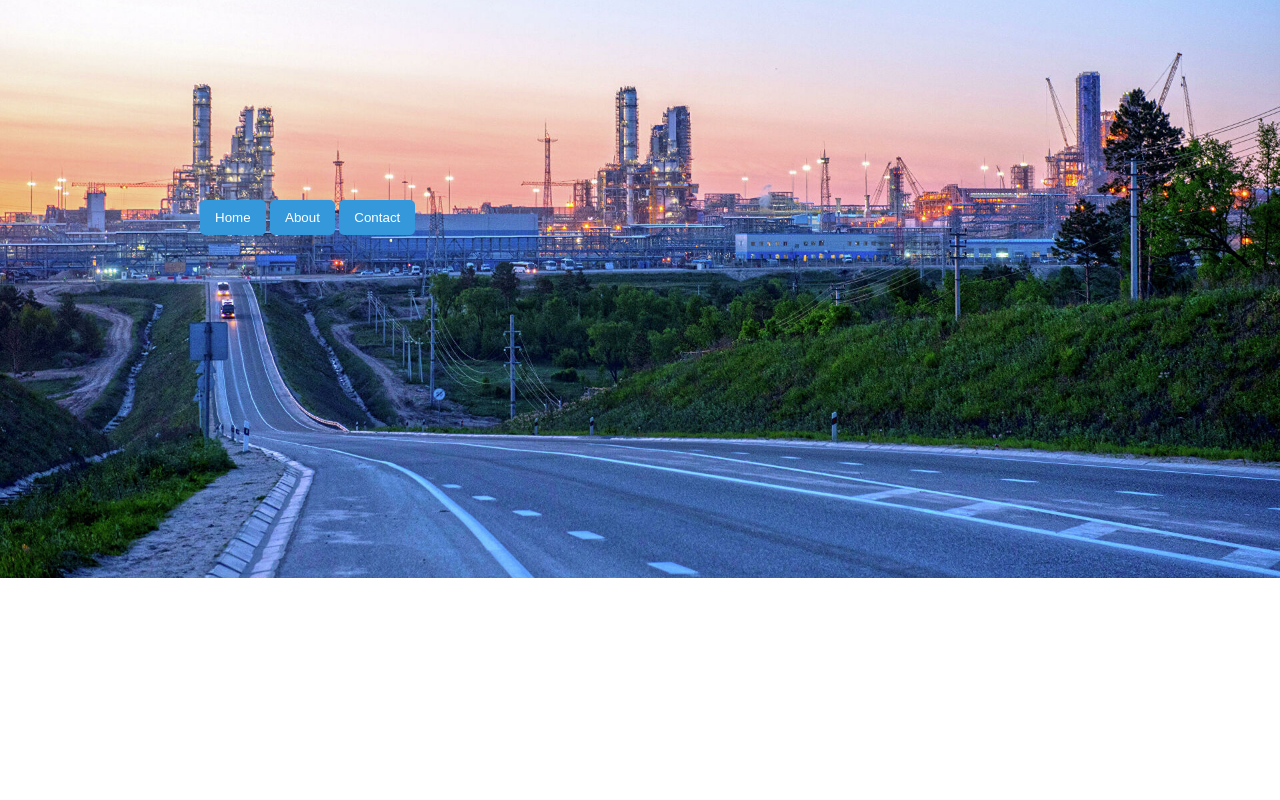
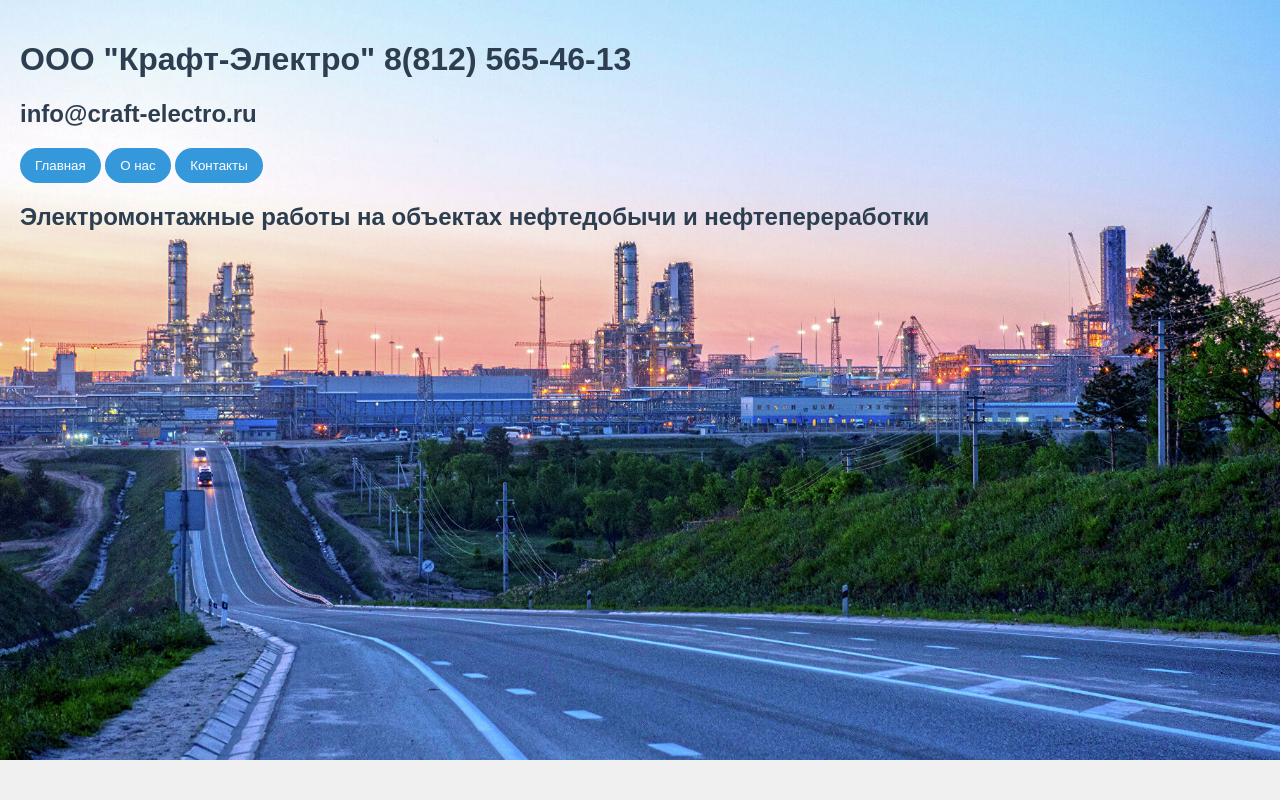
Before and after one commit to kolosyan/craftelectro_site, a Django app: page / in a window 1280 px wide. Run offline with Django 4.2, Linux system fonts and the light colour scheme.

Commit message:
подровнял и наполнил первую страницу

```diff
--- a/craft_app/templates/craft_app/home.html
+++ b/craft_app/templates/craft_app/home.html
@@ -19,12 +19,17 @@
 <!--        }-->
 <!--    </style>-->
 </head>
-<body>
+<body class="full-height">
+    <header>
+        <h1>ООО "Крафт-Электро"     8(812) 565-46-13</h1>
+        <h2>                       info@craft-electro.ru</h2>
+    </header>
+    <!-- Кнопки для навигации -->
+    <a href="{% url 'page_one' %}"><button>Главная</button></a>
+    <a href="{% url 'page_two' %}"><button>О нас</button></a>
+    <a href="{% url 'page_three' %}"><button>Контакты</button></a>
 
-    <!-- Кнопки для навигации -->
-    <a href="{% url 'page_one' %}"><button>Home</button></a>
-    <a href="{% url 'page_two' %}"><button>About</button></a>
-    <a href="{% url 'page_three' %}"><button>Contact</button></a>
+    <h2>Электромонтажные работы на объектах нефтедобычи и нефтепереработки</h2>
 
 </body>
 </html>
--- a/static/CSS/styles1.css
+++ b/static/CSS/styles1.css
@@ -1,10 +1,10 @@
 
 /* Глобальные стили для всей страницы */
 body {
-    font-family: Arial, sans-serif;
-    margin: 100px;
-    padding: 100px;
-    height: 120%;
+    font-family: Arial, sans-serif, Mont, Verdana, sans-serif;
+    margin: 10px;
+    padding: 10px;
+    height: 100%;
     /*min-height: 100vh*/
     background-image: url('../images/agpz_backgr.jpeg');
     background-size: cover; /* это свойство растягивает изображение */
@@ -19,7 +19,7 @@ button {
     background-color: #3498db;
     color: white;
     cursor: pointer;
-    border-radius: 5px;
+    border-radius: 25px;
     transition: background-color 0.3s;
 }
 
@@ -40,3 +40,8 @@ a {
 a:hover {
     text-decoration: underline;
 }
+
+.full-height {
+            height: 90vh; /* 100% от высоты экрана */
+            background-color: #f0f0f0; /* Цвет фона для наглядности */
+        }
```
Also changed, not shown: 1 other file.
